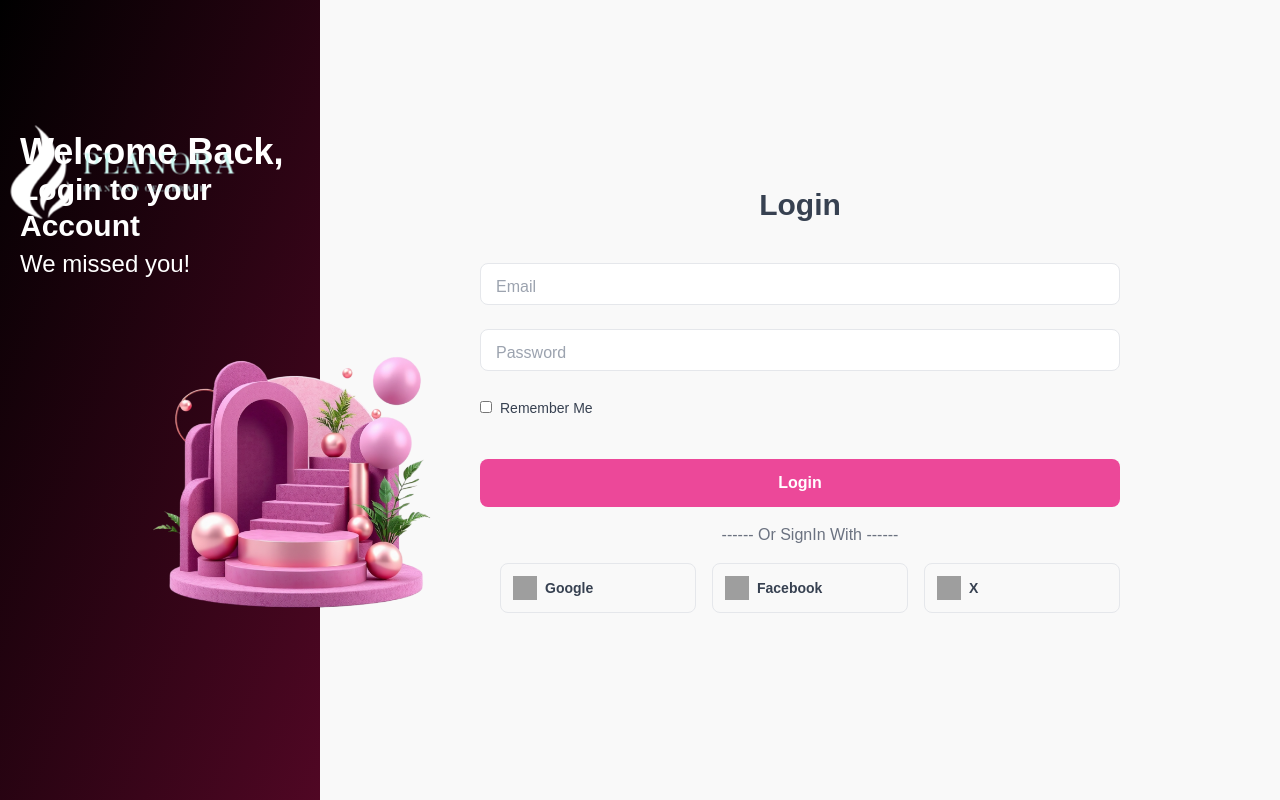
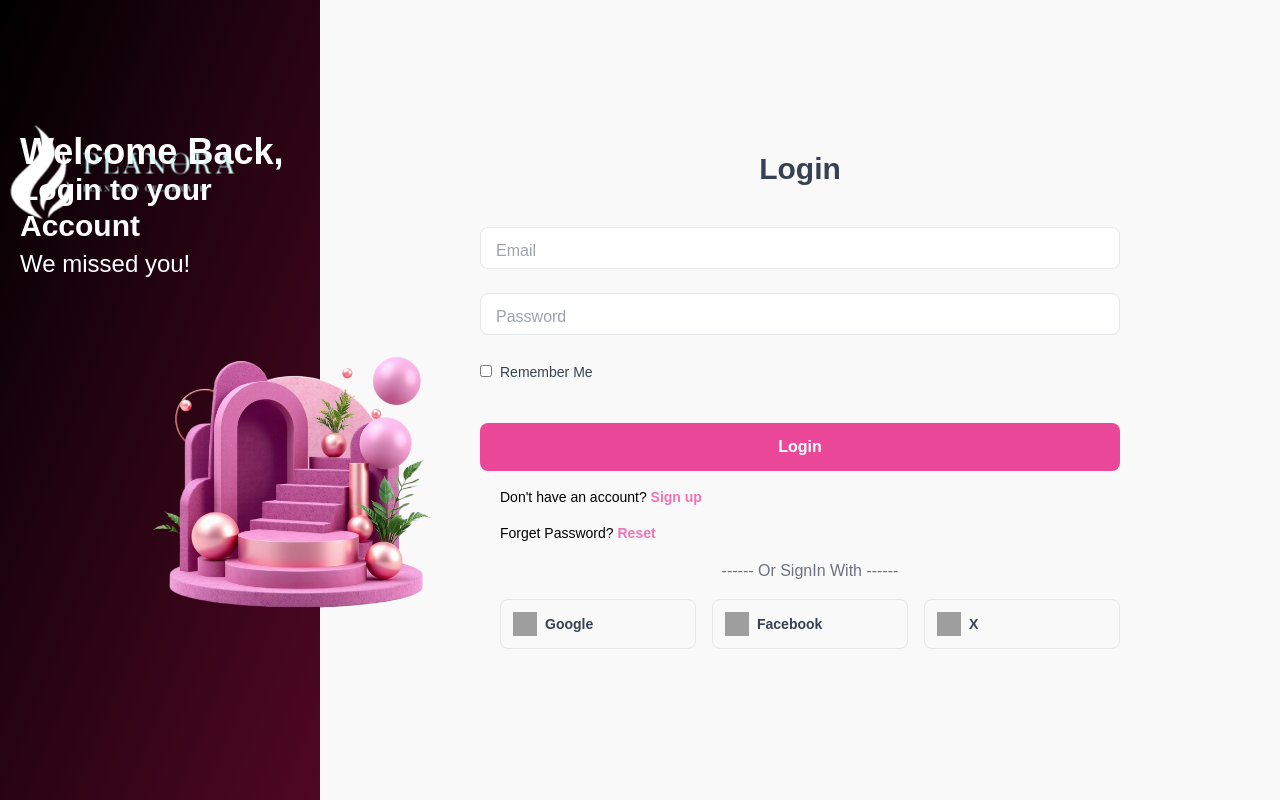
Before and after one commit to YashGupta4115/Event-Management-System, a React (Create React App) app: page /login in a window 1280 px wide. Built offline with nearby package versions, Linux system fonts and the light colour scheme; grey boxes are pictures that could not be loaded.

Commit message:
Fixed login page

```diff
--- a/src/Components/signIn/LoginPage.jsx
+++ b/src/Components/signIn/LoginPage.jsx
@@ -327,15 +327,25 @@ function LoginPage() {
             Login
           </button>
 
-          {/* <p className="text-sm text-left mt-4 ml-5">
+          <p className="text-sm text-left mt-4 ml-5">
             Don't have an account?{" "}
             <span
               className="text-pink-400 font-semibold cursor-pointer hover:underline"
-              onClick={() => navigate("/create-account")}
+              onClick={() => navigate("/sign-up")}
             >
-              Create an Account
+              Sign up
             </span>
-          </p> */}
+          </p>
+
+          <p className="text-sm text-left mt-4 ml-5">
+            Forget Password?{" "}
+            <span
+              className="text-pink-400 font-semibold cursor-pointer hover:underline"
+              onClick={() => navigate("/forget-pass")}
+            >
+              Reset
+            </span>
+          </p>
 
           {/* Social Login Section */}
           <div className="mt-4 ml-5">
```
